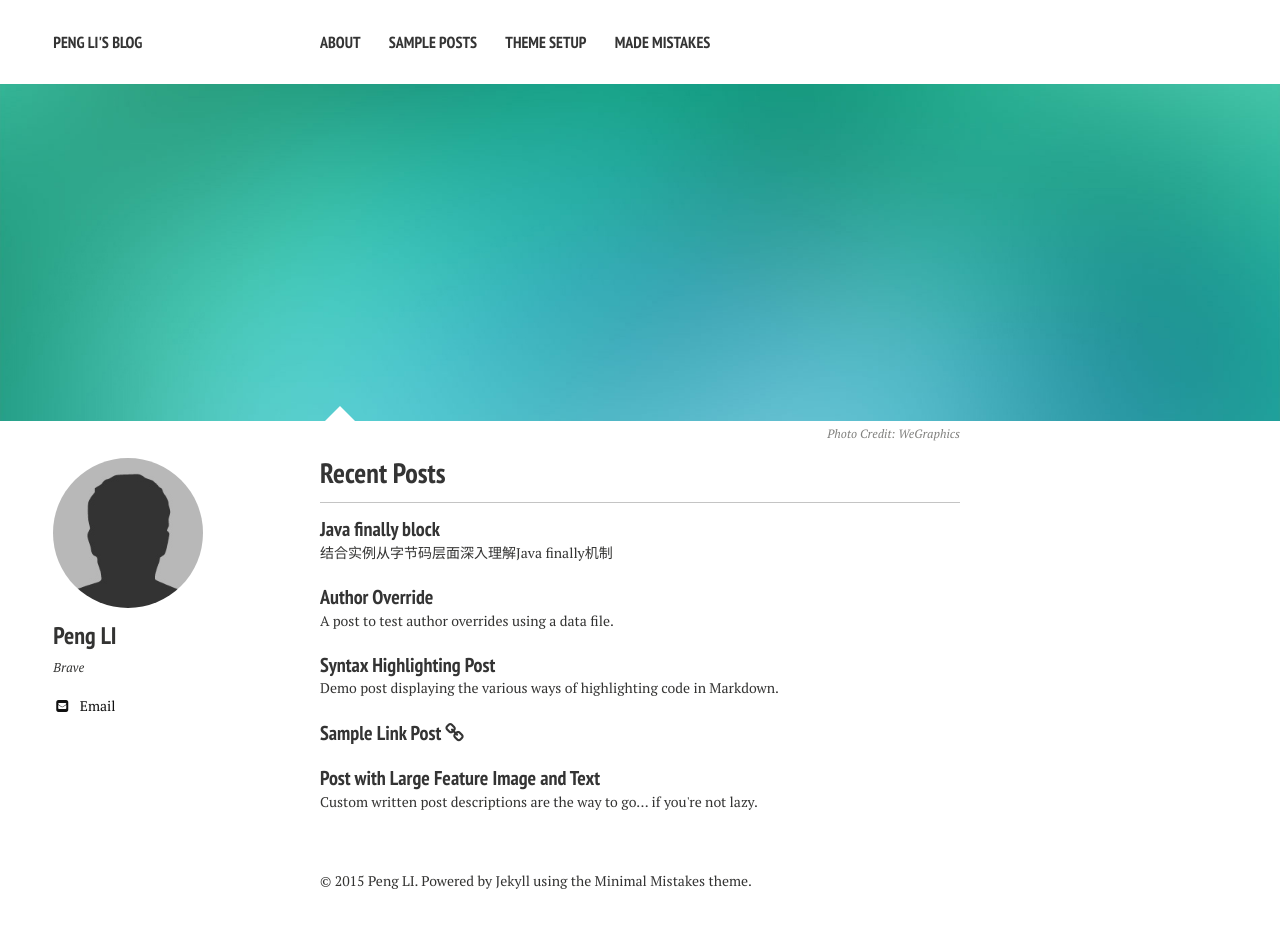
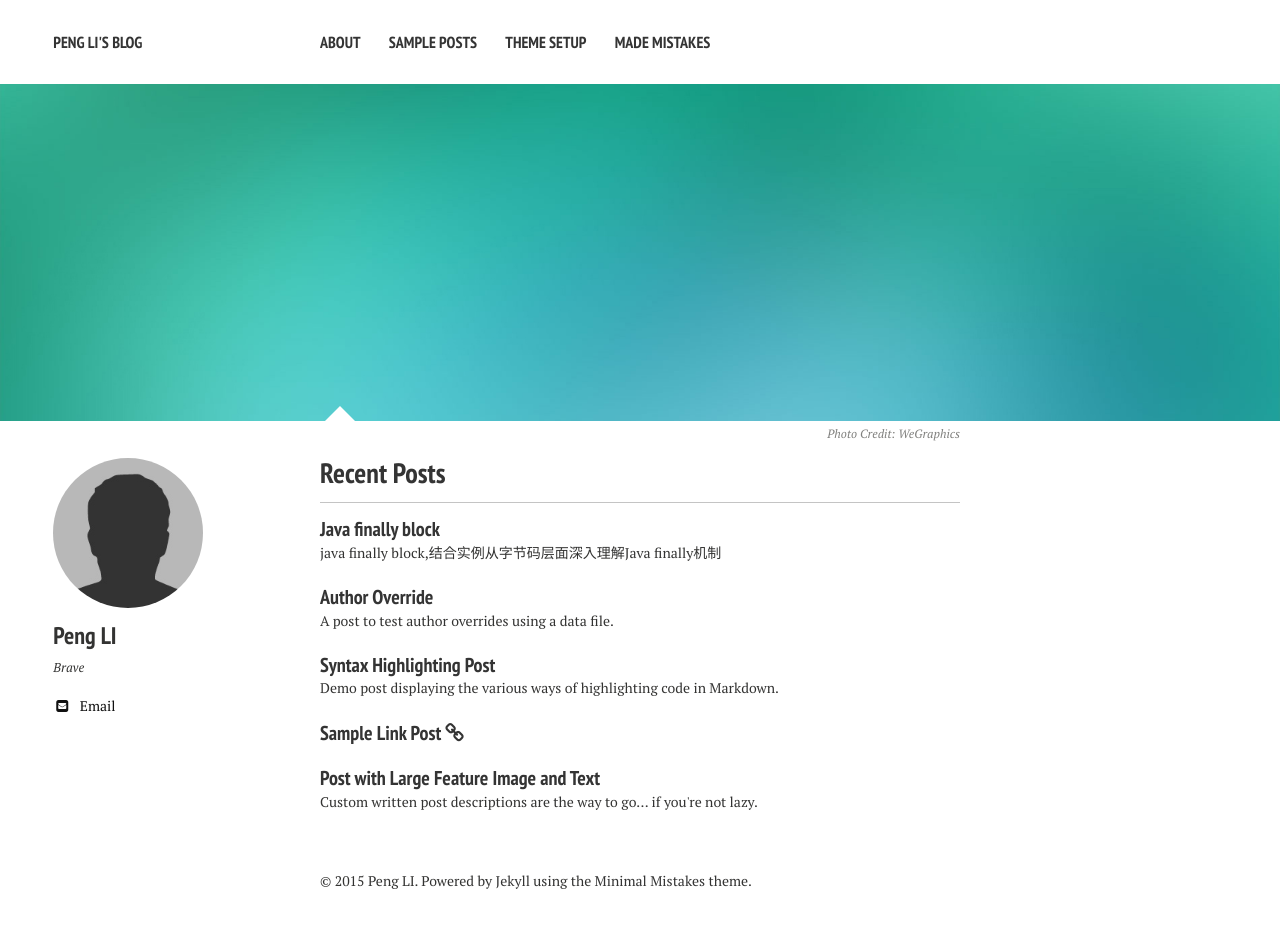
Before and after one commit to PengLiGTF/PengLiGTF.github.io, a Jekyll site: the page built from index.md, in a window 1280 px wide. Built offline with Jekyll 4.4.1, drawn with Linux system fonts in a browser that asks for light colours; nearby versions of some CDN libraries.

Commit message:
add description

```diff
--- a/_posts/2015-04-06-java-finally.md
+++ b/_posts/2015-04-06-java-finally.md
@@ -1,8 +1,8 @@
 ---
 layout: post
 title: Java finally block
-excerpt: "结合实例从字节码层面深入理解Java finally机制"
-modified: 2015-054-06
+excerpt: "java finally block,结合实例从字节码层面深入理解Java finally机制"
+modified: 2015-04-06
 tags: [java, try, finally, jvm, 面试]
 comments: true
 image:
```
